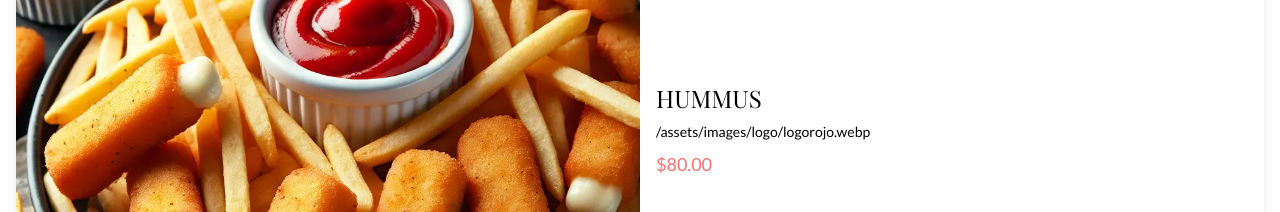
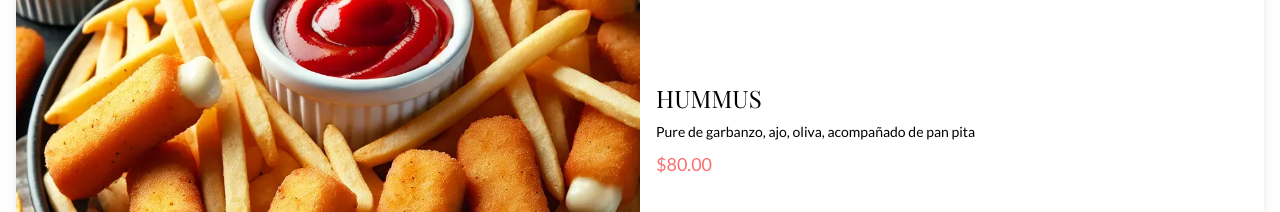
Before and after one commit to R3ymon/crepadeli-menu, an Angular app: page /entradas in a window 1280 px wide. Shown: the part 5100-5312 px from the top of the page. Built offline with nearby package versions, Linux system fonts and the light colour scheme; a web font is replaced by a local one.

Commit message:
cambio menor

```diff
--- a/src/app/pages/entradas/entradas.component.ts
+++ b/src/app/pages/entradas/entradas.component.ts
@@ -71,7 +71,7 @@ export class EntradasComponent {
     },
     {
       nombre: 'HUMMUS',
-      descripcion: '/assets/images/logo/logorojo.webp',
+      descripcion: 'Pure de garbanzo, ajo, oliva, acompañado de pan pita',
       imagen: '/assets/images/bg-category/entradas.webp',
       precio: 80,
     },
```
